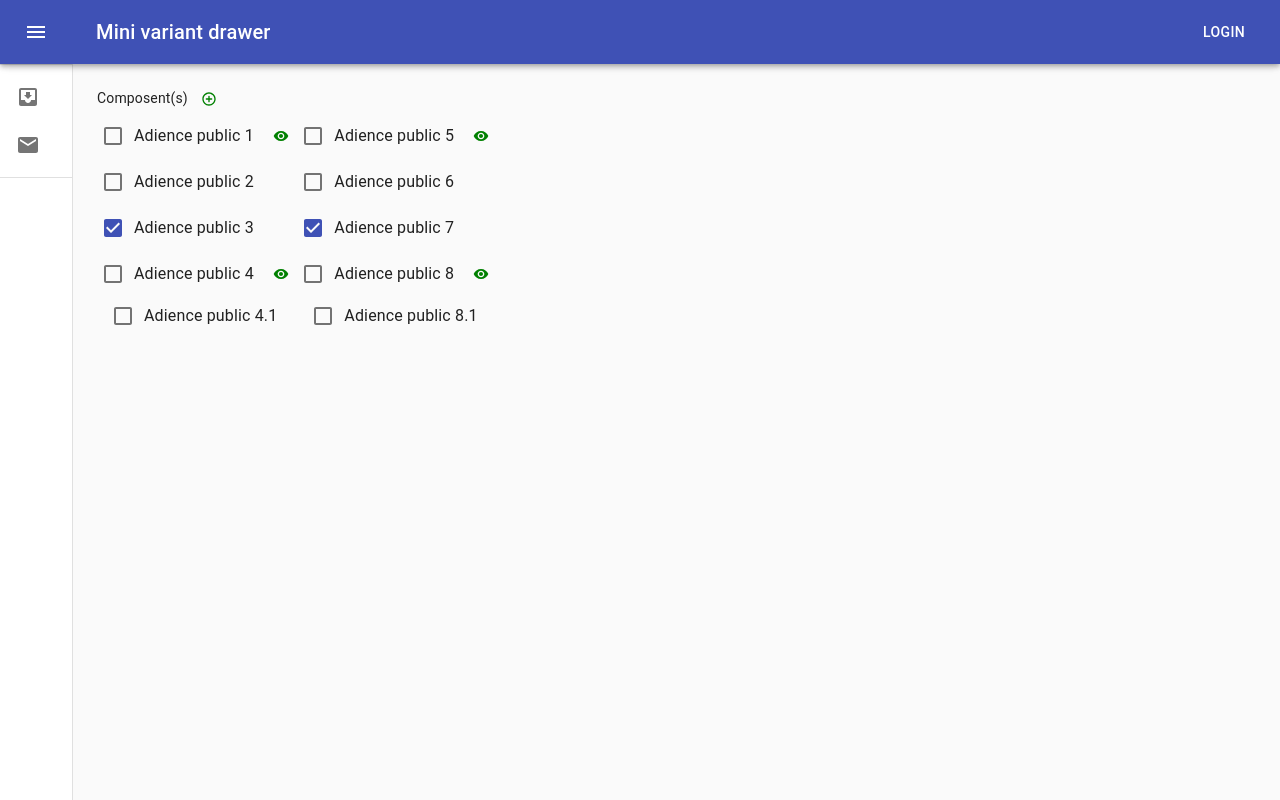
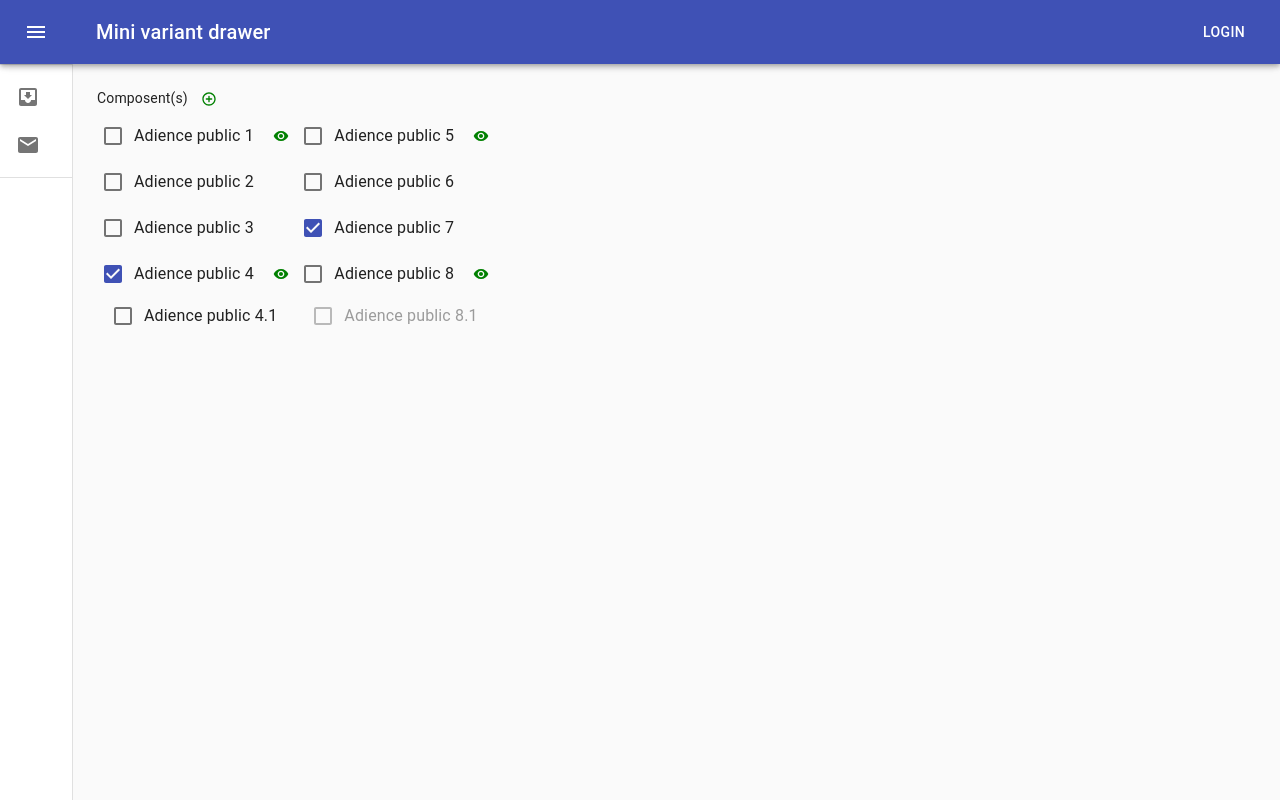
Before and after one commit to moharm/ShowCases-React, a React (Create React App) app: page /App/RdioButton in a window 1280 px wide. Built offline with nearby package versions, Linux system fonts and the light colour scheme.

Commit message:
separate columns from items and add hundleItemOnChange func . add types.ts file

```diff
--- a/src/components/Demos/ListRadioButton/data.ts
+++ b/src/assets/mock/radioButtonData.ts
@@ -1,6 +1,6 @@
 import ControlPointRoundedIcon from '@material-ui/icons/ControlPointRounded';
 import VisibilityIcon from '@material-ui/icons/Visibility';
-import { Data } from '../../Modals/ListRadioButton';
+import { Data } from '../../components/Modals/ListRadioButton/types';
 
 export const data: Data = {
   header: {
@@ -23,7 +23,6 @@ export const data: Data = {
           id: 'Adience public2',
           label: 'Adience public 2',
           hasIconButton: false,
-
           Icon: VisibilityIcon,
           hasChild: false,
           isChecked: false
@@ -34,7 +33,7 @@ export const data: Data = {
           hasIconButton: false,
           Icon: VisibilityIcon,
           hasChild: false,
-          isChecked: true
+          isChecked: false
         },
         {
           id: 'Adience public4',
@@ -44,13 +43,12 @@ export const data: Data = {
           Icon: VisibilityIcon,
           hasChild: true,
 
-          isChecked: false,
+          isChecked: true,
           childs: [
             {
               id: 'Adience public4.1',
               label: 'Adience public 4.1',
               hasIconButton: true,
-
               Icon: VisibilityIcon,
               isChecked: false
             }
@@ -72,7 +70,6 @@ export const data: Data = {
           id: 'Adience public6',
           label: 'Adience public 6',
           hasIconButton: false,
-
           Icon: VisibilityIcon,
           hasChild: false,
           isChecked: false
--- a/src/components/Demos/ListRadioButton/index.tsx
+++ b/src/components/Demos/ListRadioButton/index.tsx
@@ -1,38 +1,28 @@
-import React, { useState, useEffect } from 'react';
-import { data } from './data';
-import ListRadioButton, { Data } from '../../Modals/ListRadioButton';
+import React, { useState, useEffect, ChangeEvent } from 'react';
+import ListRadioButton from '../../Modals/ListRadioButton';
+import { data } from '../../../assets/mock/radioButtonData';
+import { Data } from '../../Modals/ListRadioButton/types';
 
 const ListRadioButtonDemo: React.FC = () => {
   const [state, setState] = useState<Data>(data);
 
   const headerIconButtonHundleClick = (event: React.MouseEvent<any>) => {
     event.persist(); // Event Pooling
-    console.log(event);
+    alert("event from header's iconButtom");
   };
   const itemIconButtonHundleClick = (event: React.MouseEvent<any>) => {
     event.persist(); // Event Pooling
-    console.log(event);
+    alert("event from item's iconButtom");
   };
 
   const itemOnChange = (
-    event: React.ChangeEvent<HTMLInputElement>,
-    checked: boolean
+    event: ChangeEvent,
+    checked: boolean,
+    newColumns: Data['colomns']
   ) => {
-    event.persist(); // Event Pooling
-    let dataUpdated = state;
-    const colomnsUpdated = data.colomns.map(colomn => {
-      colomn.items.map(item => {
-        if (item.id === event.target.name) {
-          item.isChecked = checked;
-        }
-        return item;
-      });
-      return colomn;
-    });
-    dataUpdated.colomns = colomnsUpdated;
-    setState(prevState => ({
+    setState((prevState: Data) => ({
       ...prevState,
-      colomnsUpdated
+      newColumns
     }));
   };
 
--- /dev/null
+++ b/src/components/Modals/ListRadioButton/Columns.tsx
@@ -0,0 +1,31 @@
+import React from 'react';
+import Items from './Items';
+import { ColumnsProps } from './types';
+
+function Columns(props: ColumnsProps) {
+  const { columns, itemOnChange, iconButtonOnClick } = props;
+
+  return (
+    <table>
+      <tbody>
+        <tr>
+          {columns.map((colomn, index) => (
+            <td>
+              <table>
+                <tbody>
+                  <Items
+                    items={colomn.items}
+                    itemOnChange={itemOnChange}
+                    iconButtonOnClick={iconButtonOnClick}
+                  />
+                </tbody>
+              </table>
+            </td>
+          ))}
+        </tr>
+      </tbody>
+    </table>
+  );
+}
+
+export default Columns;
--- a/src/components/Modals/ListRadioButton/Header.tsx
+++ b/src/components/Modals/ListRadioButton/Header.tsx
@@ -2,12 +2,7 @@ import React from 'react';
 import { Box, createStyles, Theme } from '@material-ui/core';
 import { makeStyles } from '@material-ui/styles';
 import IconButton from '../IconButton';
-import { Data } from '.';
-
-interface HeaderProps {
-  headerData: Data['header'];
-  iconButtonOnClick?: (arg: React.MouseEvent<HTMLInputElement>) => void;
-}
+import { HeaderProps } from './types';
 
 const useStyles = makeStyles((theme: Theme) =>
   createStyles({
@@ -29,8 +24,8 @@ const useStyles = makeStyles((theme: Theme) =>
 
 const Header = (props: HeaderProps) => {
   const classes = useStyles();
-  const { headerData, iconButtonOnClick } = props;
-  const { title, hasIconButton, Icon } = headerData;
+  const { header, iconButtonOnClick } = props;
+  const { title, hasIconButton, Icon } = header!;
 
   return (
     <div className={classes.root}>
--- a/src/components/Modals/ListRadioButton/Items.tsx
+++ b/src/components/Modals/ListRadioButton/Items.tsx
@@ -1,5 +1,4 @@
 import React, { ChangeEvent, useState } from 'react';
-import { Data } from '.';
 import {
   FormControlLabel,
   Checkbox,
@@ -8,12 +7,9 @@ import {
   createStyles
 } from '@material-ui/core';
 import IconButton from '../IconButton';
-/* eslint-disable */
-interface ItemsProps {
-  itemsData: Data['colomns'];
-  iconButtonOnClick: (event: React.MouseEvent<HTMLInputElement>) => void;
-  itemOnChange: (event: React.ChangeEvent<any>, checked: boolean) => void;
-}
+import { ItemsProps } from './types';
+
+//style should be replace by props or by theme ???
 const useStyles = makeStyles((theme: Theme) =>
   createStyles({
     root: {
@@ -33,26 +29,12 @@ const useStyles = makeStyles((theme: Theme) =>
 );
 
 const Items = (props: ItemsProps) => {
-  const { itemsData, itemOnChange, iconButtonOnClick } = props;
-  // const [state, setstate] = useState(itemsData)
+  const { items, itemOnChange, iconButtonOnClick } = props;
   const classes = useStyles();
 
-  // const hundleChange = (
-  //   event: React.ChangeEvent<HTMLInputElement>,
-  //   checked: boolean
-  // ) => {
-
-  // };
   return (
     <>
-      <table>
-        <tbody>
-          <tr>
-            {itemsData.map(colomn => (
-              <td>
-                <table>
-                  <tbody>
-                    {colomn.items.map(item => (
+      {items.map(item => (
         <tr>
           <td>
             <FormControlLabel
@@ -85,6 +67,8 @@ const Items = (props: ItemsProps) => {
                       label={child.label}
                       labelPlacement="end"
                       checked={child.isChecked}
+                      onChange={itemOnChange}
+                      disabled={item.isChecked ? false : true}
                     />
                   ))
                 : undefined}
@@ -92,13 +76,6 @@ const Items = (props: ItemsProps) => {
           </td>
         </tr>
       ))}
-                  </tbody>
-                </table>
-              </td>
-            ))}
-          </tr>
-        </tbody>
-      </table>
     </>
   );
 };
--- a/src/components/Modals/ListRadioButton/index.tsx
+++ b/src/components/Modals/ListRadioButton/index.tsx
@@ -1,45 +1,7 @@
-import React, { ChangeEvent } from 'react';
-import Items from './Items';
+import React from 'react';
 import Header from './Header';
-
-type Items = Array<{
-  id: string;
-  label: string;
-  hasIconButton: boolean;
-  Icon?: (props: any) => JSX.Element;
-  hasChild: boolean;
-  isChecked: boolean;
-  childs?: {
-    id: string;
-    label: string;
-    hasIconButton: boolean;
-    Icon?: (props: any) => JSX.Element;
-    isChecked: boolean;
-  }[];
-}>;
-
-export interface Data {
-  header: {
-    title: string;
-    hasIconButton: boolean;
-    Icon?: (props: any) => JSX.Element;
-  };
-  colomns: { items: Items }[];
-}
-interface ListRadioButtonProps {
-  data: Data;
-  headerIconButtonOnClick: (event: React.MouseEvent<HTMLInputElement>) => void;
-  itemIconButtonOnClick: (event: React.MouseEvent<HTMLInputElement>) => void;
-  itemOnChange: (
-    event: React.ChangeEvent<HTMLInputElement>,
-    checked: boolean
-  ) => void;
-}
-
-// const hundleChange = (
-//   event: React.ChangeEvent<HTMLInputElement>,
-//   checked: boolean
-// ) => {};
+import Columns from './Columns';
+import { ListRadioButtonProps } from './types';
 
 const ListRadioButton = (props: ListRadioButtonProps) => {
   const {
@@ -50,17 +12,46 @@ const ListRadioButton = (props: ListRadioButtonProps) => {
   } = props;
   const { header, colomns } = data;
 
+  const hundleItemOnChange = (
+    event: React.ChangeEvent<HTMLInputElement>,
+    checked: boolean
+  ) => {
+    event.persist(); // Event Pooling
+    const colomnsUpdated = data.colomns.map(colomn => {
+      colomn.items.map(item => {
+        if (item.id === event.target.name) {
+          item.isChecked = checked;
+        }
+        if (item.childs) {
+          item.childs.map(child => {
+            if (child.id === event.target.name) {
+              child.isChecked = checked;
+            }
+            if (!item.isChecked && child.isChecked) {
+              child.isChecked = checked;
+            }
+          });
+        }
+
+        return item;
+      });
+      return colomn;
+    });
+
+    itemOnChange(event, checked, colomnsUpdated);
+  };
+
   return (
     <div>
       <Header
         key="header"
-        headerData={header}
+        header={header}
         iconButtonOnClick={headerIconButtonOnClick}
       />
-      <Items
-        key="items"
-        itemsData={colomns}
-        itemOnChange={itemOnChange}
+      <Columns
+        key="columns"
+        columns={colomns}
+        itemOnChange={hundleItemOnChange}
         iconButtonOnClick={itemIconButtonOnClick}
       />
     </div>
--- /dev/null
+++ b/src/components/Modals/ListRadioButton/types.ts
@@ -0,0 +1,54 @@
+export type Items = Array<{
+  id: string;
+  label: string;
+  hasIconButton: boolean;
+  Icon?: (props: any) => JSX.Element;
+  hasChild: boolean;
+  isChecked: boolean;
+  childs?: {
+    id: string;
+    label: string;
+    hasIconButton: boolean;
+    Icon?: (props: any) => JSX.Element;
+    isChecked: boolean;
+  }[];
+}>;
+
+export interface Header {
+  title: string;
+  hasIconButton: boolean;
+  Icon?: (props: any) => JSX.Element;
+}
+
+export interface Colomns {}
+export interface Data {
+  header?: Header;
+  colomns: { items: Items }[];
+}
+
+export interface ListRadioButtonProps {
+  data: Data;
+  headerIconButtonOnClick: (event: React.MouseEvent<HTMLInputElement>) => void;
+  itemIconButtonOnClick: (event: React.MouseEvent<HTMLInputElement>) => void;
+  itemOnChange: (
+    eventChecked: React.ChangeEvent<HTMLInputElement>,
+    checked: boolean,
+    newItems: Data['colomns']
+  ) => void;
+}
+export interface HeaderProps {
+  header: Data['header'];
+  iconButtonOnClick?: (arg: React.MouseEvent<HTMLInputElement>) => void;
+}
+
+export interface ColumnsProps {
+  columns: Data['colomns'];
+  itemOnChange: (event: React.ChangeEvent<any>, checked: boolean) => void;
+  iconButtonOnClick: (event: React.MouseEvent<HTMLInputElement>) => void;
+}
+
+export interface ItemsProps {
+  items: Data['colomns'][0]['items'];
+  iconButtonOnClick: (event: React.MouseEvent<HTMLInputElement>) => void;
+  itemOnChange: (event: React.ChangeEvent<any>, checked: boolean) => void;
+}
```
Lines whose indentation alone changed are shown as unchanged.
